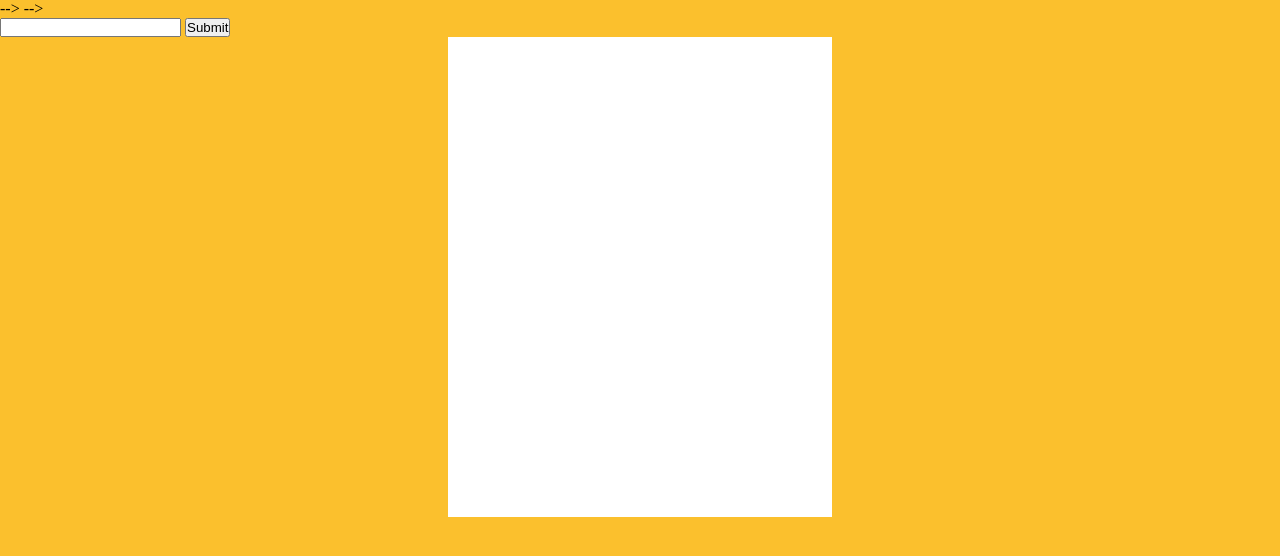
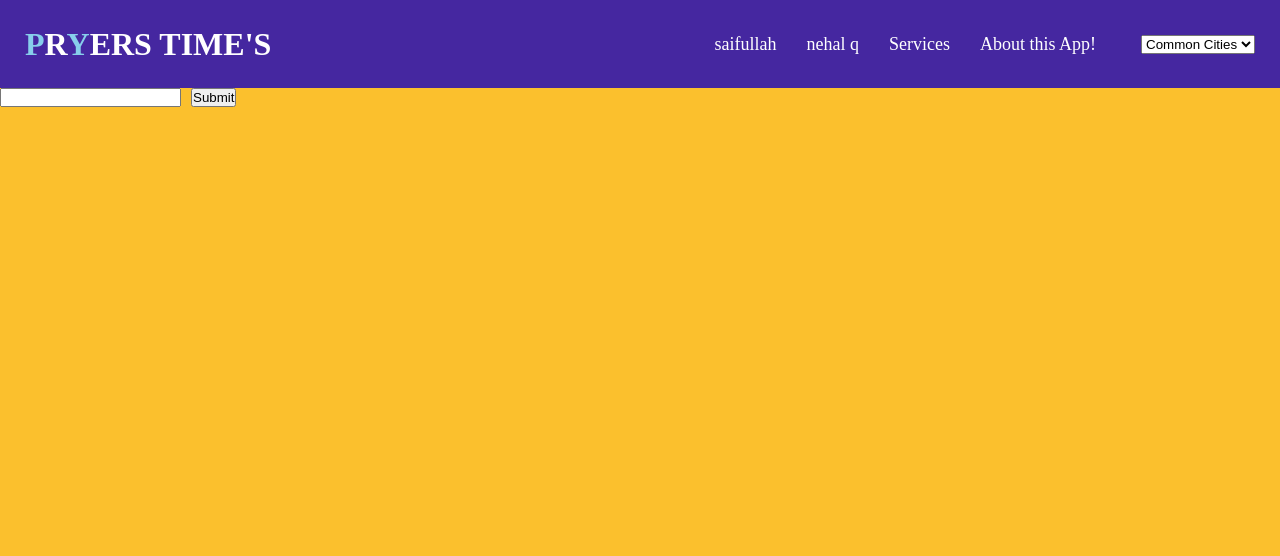
Before and after one commit to NehalAhmedQureshi/namaz_app, a plain HTML site: page index.html in a window 1280 px wide. Drawn offline with Linux system fonts and the light colour scheme.

Commit message:
add some styling

```diff
--- a/index.html
+++ b/index.html
@@ -7,7 +7,7 @@
     <link rel="stylesheet" href="./style.css" />
   </head>
   <body>
-    <!-- <header class="header">
+    <header class="header">
       <h1 class="logo">
         <a href="#"> <span>P</span>R<span>Y</span>ERS TIME'S </a>
       </h1>
@@ -18,13 +18,13 @@
         <div class="hamburger"></div>
 
         <ul class="menu">
-          <!-- <li><a href="#">saifullah</a></li>
-                <li><a href="#">nehal q</a></li> -->
-    <!-- <li><a href="#">Services</a></li>
+          <li><a href="#">saifullah</a></li>
+                <li><a href="#">nehal q</a></li>
+    <li><a href="#">Services</a></li>
           <li><a href="#">About this App!</a></li>
-          <!-- <li><a href="#"></a></li> -->
-    <!-- </ul> -->
-    <!-- <select name="" id="dropdown">
+          <li><a href="#"></a></li>
+    </ul>
+     <select name="" id="dropdown">
           <option value="">Common Cities</option>
           <option value="">Karachi</option>
           <option value="">Lahore</option>
@@ -32,9 +32,9 @@
           <option value="">Quetta</option>
           <option value="">Bahawalpur</option>
         </select>
-      </div> -->
-    <!-- </header> -->
-    --> -->
+      </div>
+    </header>
+
 
     <form action="" id="form">
       <input
--- a/style.css
+++ b/style.css
@@ -128,11 +128,20 @@ body {
 }
 #prayerTimes {
     text-align: center;
-    width: 30%;
-    height: 60vh;
+    /* width: 30%;
+    height: 60vh; */
     background-color: #fff;
     margin: auto;
 }
+#form {
+    margin: auto;
+    display: flex;
+    text-align: center;
+    gap: 10px;
+    align-content: center;
+}
+
+
 
 @media screen and (max-width: 992px) {
   .hamburger,
```
